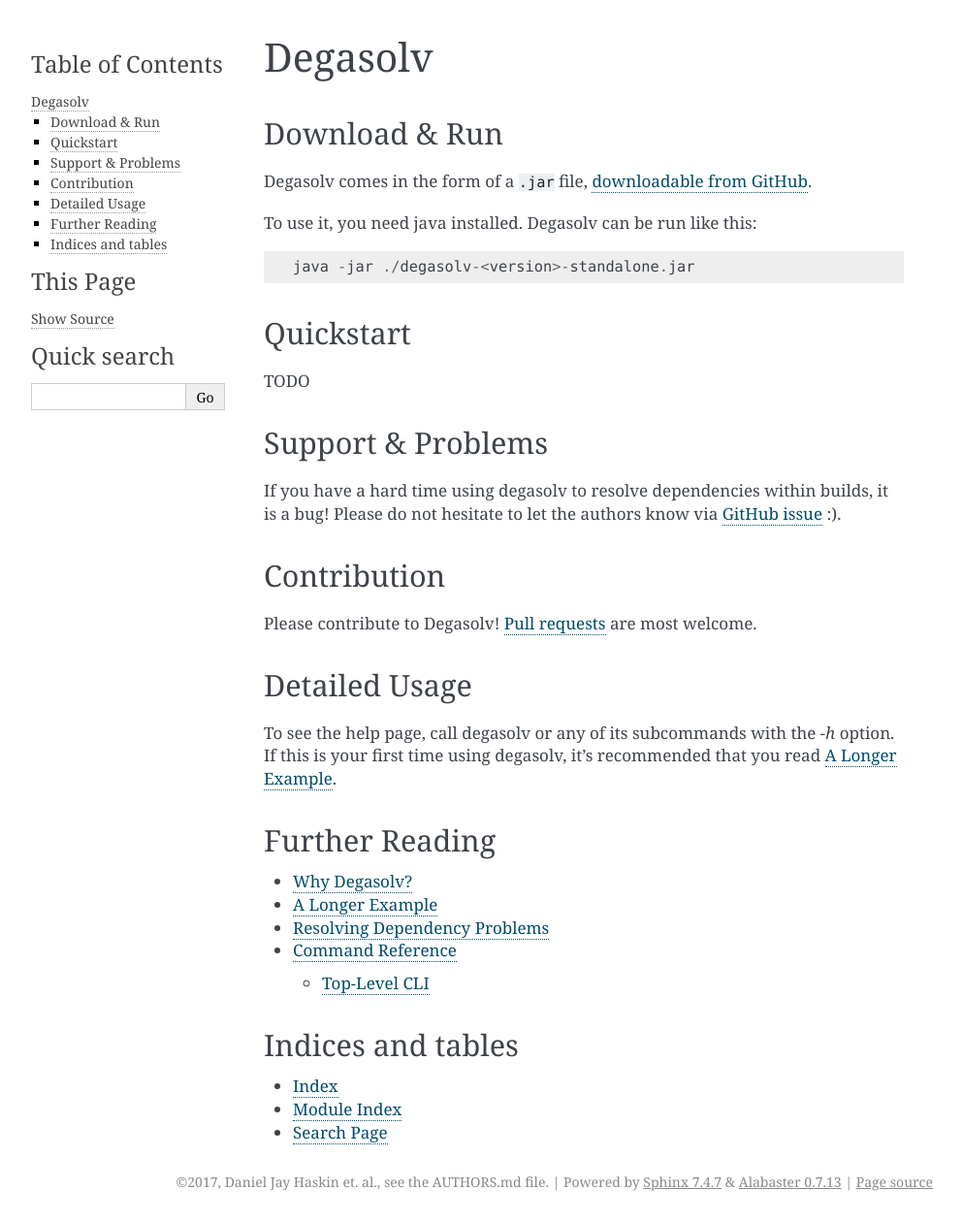
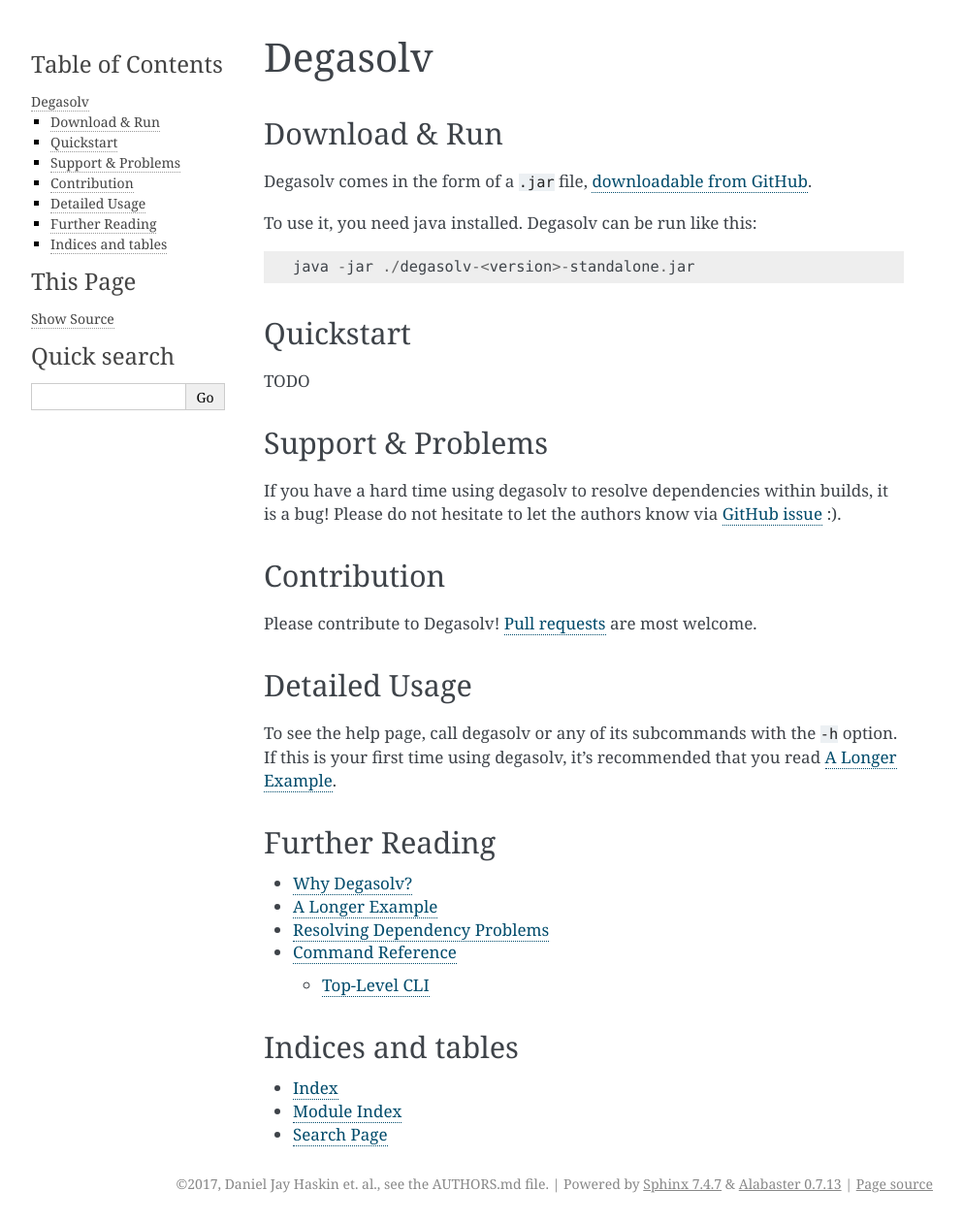
Before and after one commit to djhaskin987/degasolv, a Sphinx documentation site: the page built from docs/index.rst, in a window 1280 px wide. Shown: the whole page at 97% size, without its empty margins (148-1141 px from the left). Built offline with Sphinx 7.4.7, drawn with Linux system fonts in a browser that asks for light colours.

```diff
--- a/docs/command-reference.rst
+++ b/docs/command-reference.rst
@@ -7,7 +7,7 @@ there are, and what they are for.
 Top-Level CLI
 -------------
 
-Running `java -jar degasolv-<version>-standalone.jar` will give you a page that looks something like this::
+Running ``java -jar degasolv-<version>-standalone.jar`` will give you a page that looks something like this::
 
   Usage: degasolv <options> <command> <<command>-options>
 
@@ -23,7 +23,7 @@ Running `java -jar degasolv-<version>-standalone.jar` will give you a page that
     - generate-repo-index
     - resolve-locations
 
-  Simply run `degasolv <command> -h` for help information.
+  Simply run ``degasolv <command> -h`` for help information.
 
 Explanation of options:
 
@@ -49,7 +49,6 @@ Explanation of options:
     java -jar degasolv-<version>-standalone.jar \
       --config-file "$PWD/config.edn" \
       generate-repo-index [...]
-
 
   A notable exception to this rule is the ``--repository`` option of the
   ``resolve-locations`` command. This is because that option can be specified
--- a/docs/index.rst
+++ b/docs/index.rst
@@ -37,7 +37,7 @@ Detailed Usage
 --------------
 
 To see the help page, call degasolv or any of its subcommands with the
-`-h` option. If this is your first time using degasolv, it's
+``-h`` option. If this is your first time using degasolv, it's
 recommended that you read :ref:`A Longer Example`.
 
 Further Reading
```
